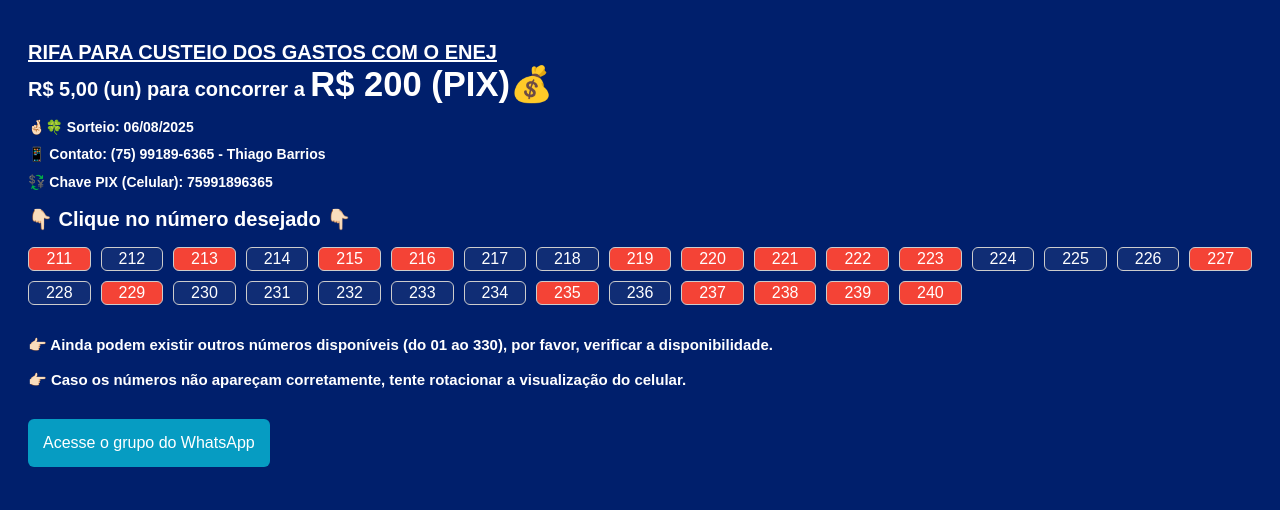
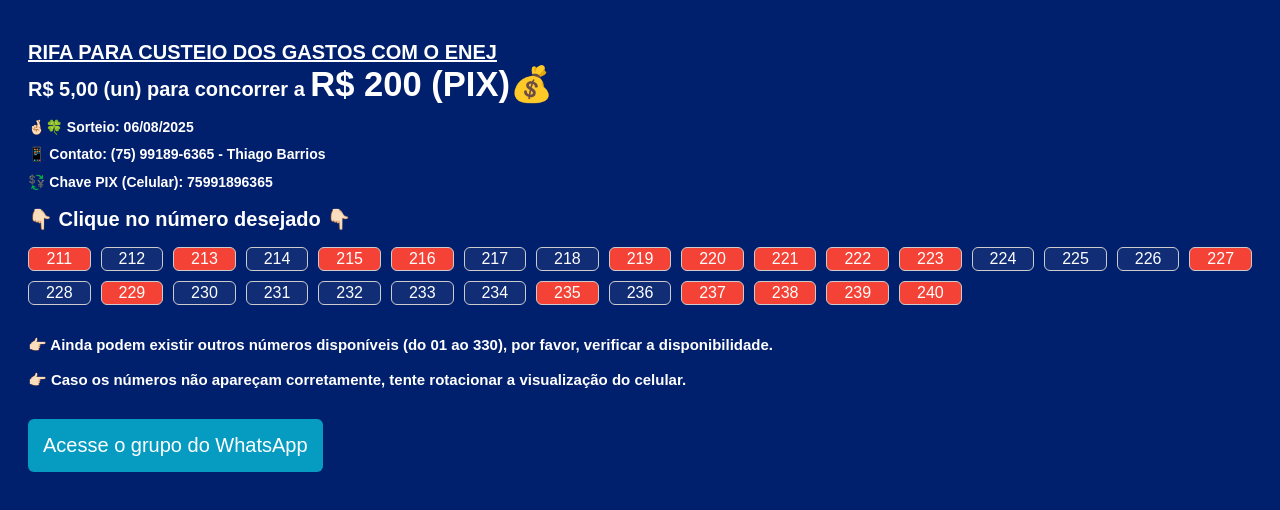
Before and after one commit to thiagobarrios/rifa-enej, a plain HTML site: page index.html in a window 1280 px wide. Drawn offline with Linux system fonts and the light colour scheme.

Commit message:
Update index.html

```diff
--- a/index.html
+++ b/index.html
@@ -105,6 +105,6 @@
   </script>
 <br><h2 style="font-size: 15px;">👉🏻 Ainda podem existir outros números disponíveis (do 01 ao 330), por favor, verificar a disponibilidade.<br><br>👉🏻 Caso os números não apareçam corretamente, tente rotacionar a visualização do celular.</h2><br>
 <a href="https://chat.whatsapp.com/Hc1U5n4HJWtIwBHb3W4Gaj?mode=r_c">
-<button style="background: #069cc2; border-radius: 6px; padding: 15px; cursor: pointer; color: #fff; border: none; font-size: 16px;">Acesse o grupo do WhatsApp</button></a>
+<button style="background: #069cc2; border-radius: 6px; padding: 15px; cursor: pointer; color: #fff; border: none; font-size: 20px;">Acesse o grupo do WhatsApp</button></a>
 </body>
 </html>
```
